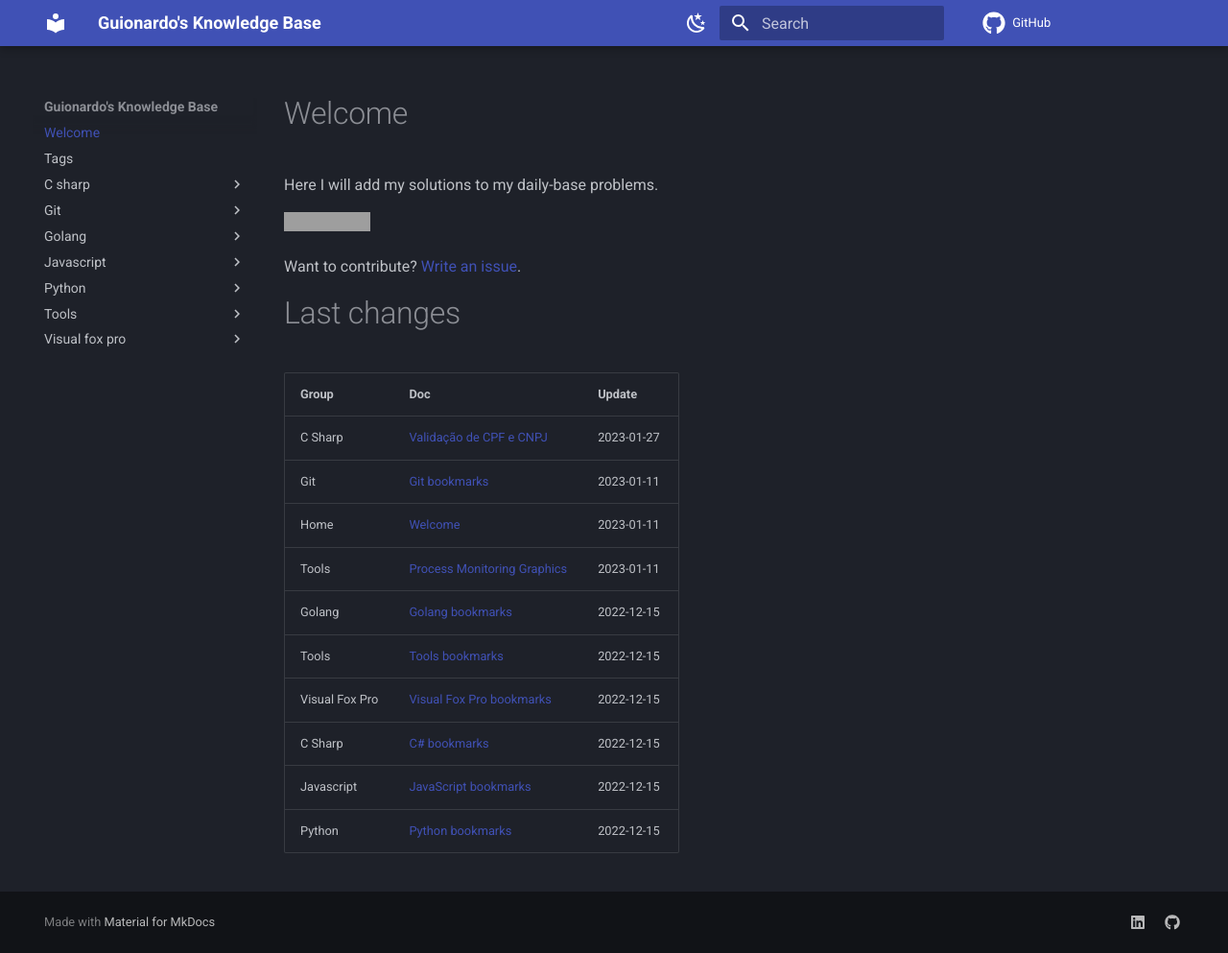
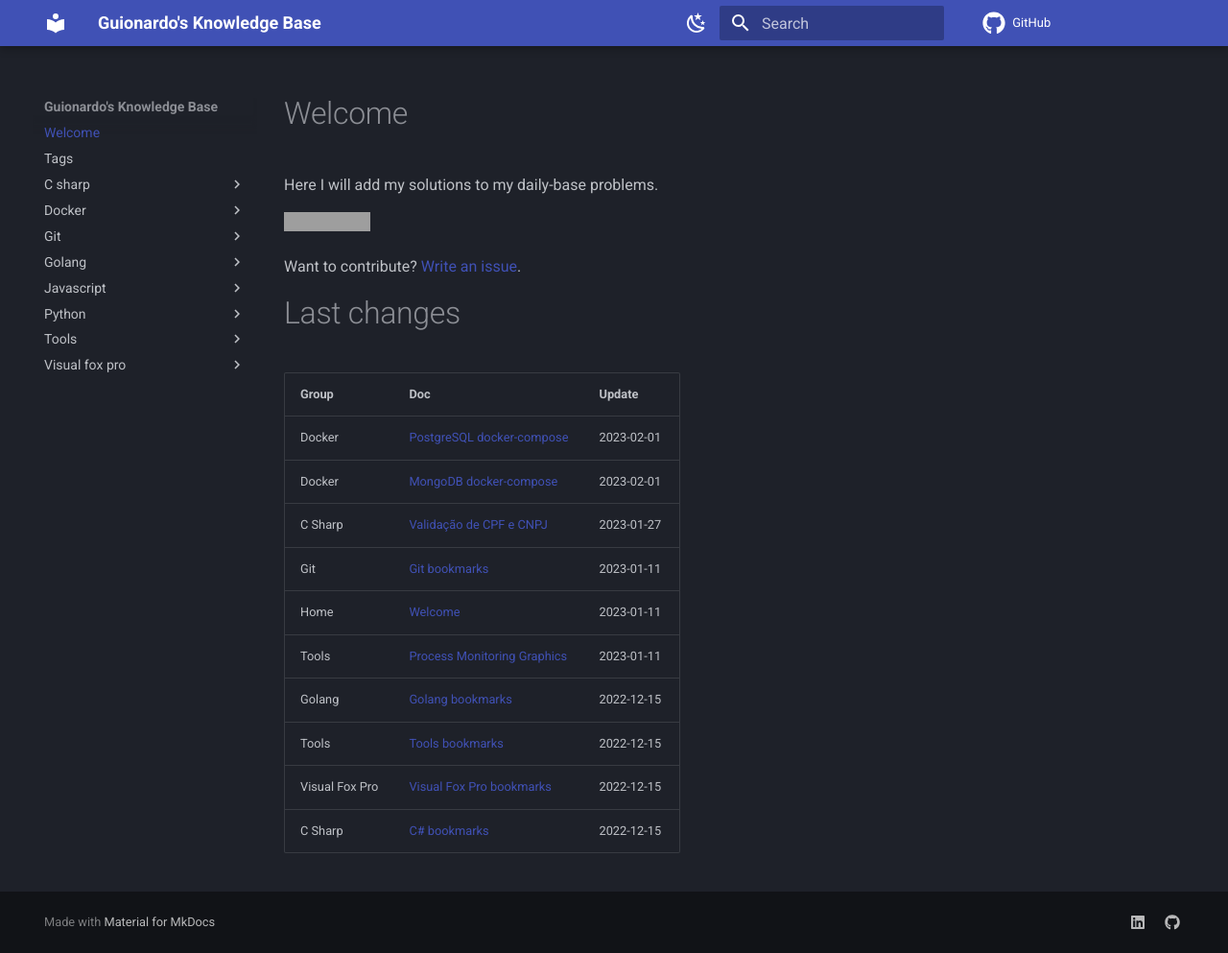
Before and after one commit to guionardo/kb, an MkDocs documentation site: the page built from docs/index.md, in a window 1280 px wide and 993 px high. Shown: the whole window at 96% size. Built offline with MkDocs 1.6.1 and Material for MkDocs 9.7.7, drawn with Linux system fonts in a browser that asks for light colours; comment, search, counter and statistics services are not loaded; grey boxes are pictures that could not be loaded.

Commit message:
Added mongodb and postgres dockerfiles examples

```diff
--- a/LAST_CHANGE.md
+++ b/LAST_CHANGE.md
@@ -2,6 +2,8 @@
 
 | Group | Doc | Update |
 |-------|-----|--------|
+| Docker | [PostgreSQL docker-compose](kb/docker/postgres) | 2023-02-01 |
+| Docker | [MongoDB docker-compose](kb/docker/mongodb) | 2023-02-01 |
 | C Sharp | [Validação de CPF e CNPJ](kb/c_sharp/validacao_cpf_cnpj) | 2023-01-27 |
 | Git | [Git bookmarks](kb/git/_bookmarks) | 2023-01-11 |
 | Home | [Welcome](kb/index) | 2023-01-11 |
@@ -10,5 +12,3 @@
 | Tools | [Tools bookmarks](kb/tools/_bookmarks) | 2022-12-15 |
 | Visual Fox Pro | [Visual Fox Pro bookmarks](kb/visual_fox_pro/_bookmarks) | 2022-12-15 |
 | C Sharp | [C# bookmarks](kb/c_sharp/_bookmarks) | 2022-12-15 |
-| Javascript | [JavaScript bookmarks](kb/javascript/_bookmarks) | 2022-12-15 |
-| Python | [Python bookmarks](kb/python/_bookmarks) | 2022-12-15 |
```
Also changed, not shown: docs/docker/mongodb.md (added, +22 -0 lines), docs/docker/postgres.md (added, +27 -0 lines).
